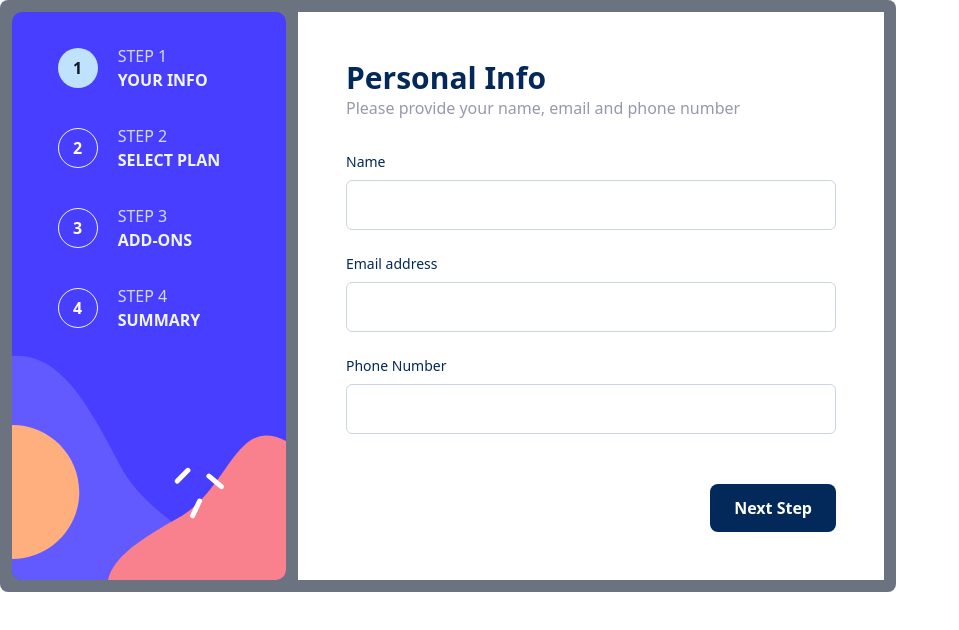
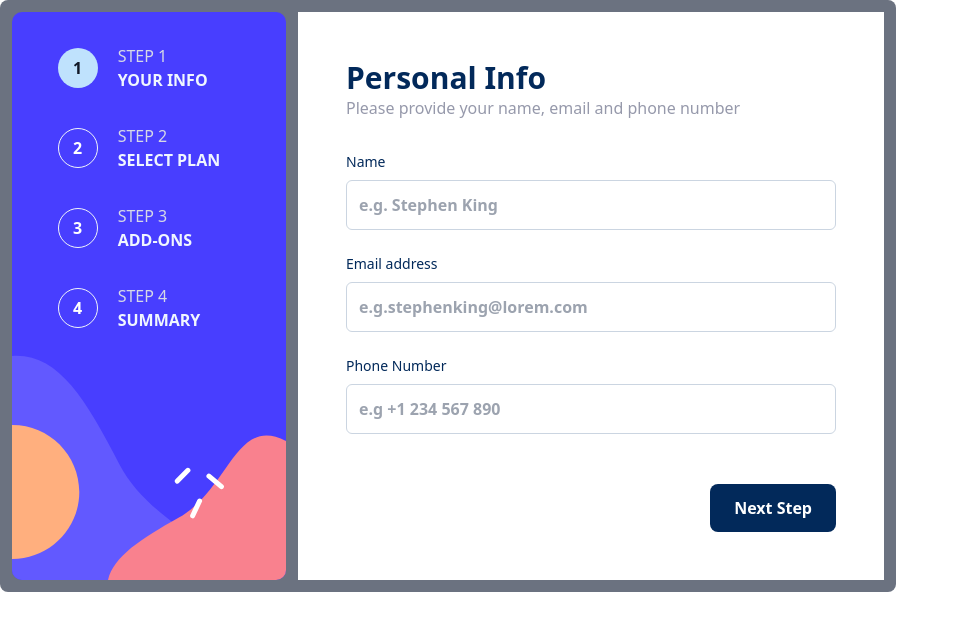
Before and after one commit to AliAdamH/fem-multistep-form, a React (Vite) app: page / in a window 1280 px wide. Shown: the top 630 px of the page, without its empty margins (0-959 px from the left). Built offline with nearby package versions, Linux system fonts and the light colour scheme.

Commit message:
Add pseudo validations

```diff
--- a/src/components/FormContent.jsx
+++ b/src/components/FormContent.jsx
@@ -8,7 +8,9 @@ function FormContent({ data, activeStep,  changeStep, changeData, defaultValues
   return (
     <div className='bg-neutral-white flex-1 p-12 flex flex-col'>
         {/* Temporary */}
-        {activeStep !== null ? <ToRender {...data} changeData={changeData} defaultValues={defaultValues} /> : <PersonalInfo /> }
+        <form noValidate>
+          {activeStep !== null ? <ToRender {...data} changeData={changeData} defaultValues={defaultValues} /> : <PersonalInfo /> }
+        </form>
         <FormNavigation changeStep={changeStep} currentStep={activeStep}/>
     </div>
   )
--- a/src/components/PersonalInfo.jsx
+++ b/src/components/PersonalInfo.jsx
@@ -10,17 +10,17 @@ function PersonalInfo({ name, email, phone, changeData }) {
        <div id="fields" className='flex flex-col gap-6'>
             <div className='flex flex-col gap-2'>
                 <label htmlFor='name' className='text-primary-marine text-sm'>Name</label>
-                <input onChange={(e) => changeData({[e.target.name]: e.target.value})} id='name' type="text" name='name' value={name} className='p-3 text-primary-marine font-semibold border border-slate-300 rounded-md'/>
+                <input onChange={(e) => changeData({[e.target.name]: e.target.value})} id='name' type="text" name='name' value={name} placeholder='e.g. Stephen King' className='p-3 text-primary-marine font-semibold border border-slate-300 rounded-md focus:outline-none focus:ring-1 focus:ring-primary-purplish invalid:border-primary-strawberry'/>
             </div>
 
             <div className='flex flex-col gap-2'>
                 <label htmlFor='email' className='text-primary-marine text-sm'>Email address</label>
-                <input onChange={(e) => changeData({[e.target.name]: e.target.value})}  id='email' type="email" name='email' value={email} className='p-3 text-primary-marine font-semibold border border-slate-300 rounded-md'/>
+                <input onChange={(e) => changeData({[e.target.name]: e.target.value})}  id='email' type="email" name='email' value={email} placeholder='e.g.stephenking@lorem.com'  className='p-3 text-primary-marine font-semibold border border-slate-300 rounded-md focus:outline-none focus:ring-1 focus:ring-primary-purplish  invalid:border-primary-strawberry'/>
             </div>
 
             <div className='flex flex-col gap-2'>
                 <label htmlFor='phone' className='text-primary-marine text-sm'>Phone Number</label>
-                <input  onChange={(e) => changeData({[e.target.name]: e.target.value})} id='phone' type="tel" name='phone' value={phone} className='p-3 text-primary-marine font-semibold border border-slate-300 rounded-md'/>
+                <input onChange={(e) => changeData({[e.target.name]: e.target.value})} id='phone' type="text" name='phone' value={phone} placeholder='e.g +1 234 567 890' className='p-3 text-primary-marine font-semibold border border-slate-300 rounded-md focus:outline-none focus:ring-1 focus:ring-primary-purplish  invalid:border-primary-strawberry'/>
             </div>
        </div>
     </>
--- a/src/index.css
+++ b/src/index.css
@@ -28,3 +28,15 @@
 [data-plan-frequency]:checked::before {
     transform: translateX(0.75rem);
 }
+
+[data-require-validity] {
+    position: relative;
+}
+
+[data-require-validity]::after {
+    content: 'This field is required';
+    position: absolute;
+    right: 0;
+    font-size: 1rem;
+    color: red;
+}
```
